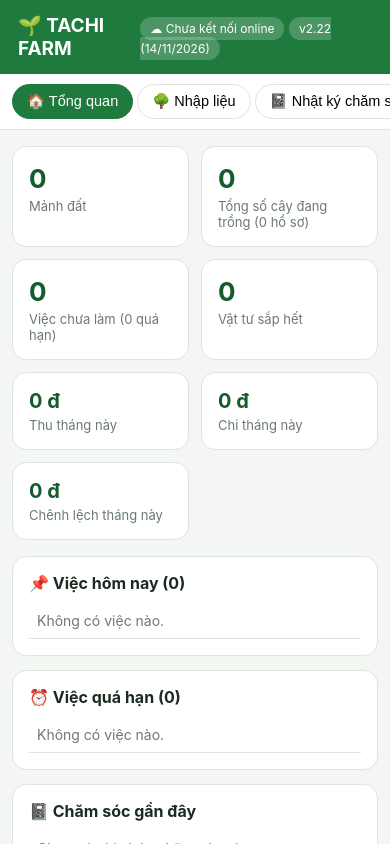
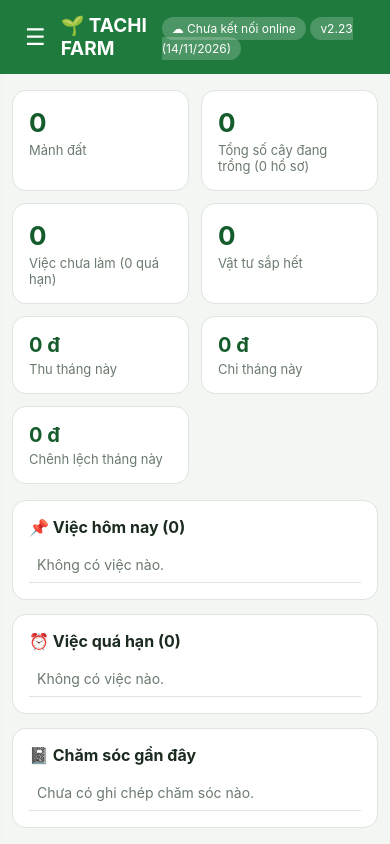
Before and after one commit to tahpro/tachi-farm, a plain HTML site: page index.html in a window 390 px wide. Drawn offline with Linux system fonts and the light colour scheme.

Commit message:
Add files via upload

```diff
--- a/index.html
+++ b/index.html
@@ -3,7 +3,7 @@
 <head>
 <meta charset="UTF-8">
 <meta name="viewport" content="width=device-width, initial-scale=1.0">
-<title>TACHI FARM v2.22 - Quản Lý Nông Trại</title>
+<title>TACHI FARM v2.23 - Quản Lý Nông Trại</title>
 <style>
   :root{
     --green:#1f7a3d; --green-dark:#145c2b; --green-light:#e8f5ec;
@@ -12,7 +12,10 @@
   }
   *{box-sizing:border-box; margin:0; padding:0;}
   body{font-family:-apple-system,"Segoe UI",Roboto,Arial,sans-serif; background:var(--bg); color:var(--text);}
-  header{background:var(--green); color:#fff; padding:14px 18px; display:flex; justify-content:space-between; align-items:center; position:sticky; top:0; z-index:20;}
+  header{background:var(--green); color:#fff; padding:14px 18px; display:flex; justify-content:space-between; align-items:center; position:sticky; top:0; z-index:70;}
+  header .brand{display:flex; align-items:center; gap:8px;}
+  #menuBtn{display:none; background:transparent; border:none; color:#fff; font-size:23px; line-height:1; padding:5px 7px; cursor:pointer; border-radius:8px;}
+  #navBackdrop{display:none;}
   header h1{font-size:19px;}
   header .badge{font-size:12px; background:rgba(255,255,255,.2); padding:4px 10px; border-radius:99px;}
   .layout{display:flex; align-items:flex-start; max-width:1360px; margin:0 auto;}
@@ -23,8 +26,12 @@
   main{flex:1; min-width:0; max-width:1060px; margin:0 auto; padding:18px 16px 60px;}
   @media(max-width:820px){
     .layout{flex-direction:column;}
-    nav{flex-direction:row; width:100%; height:auto; padding:10px 12px; overflow-x:auto; overflow-y:hidden; border-right:none; border-bottom:1px solid var(--border);}
-    nav button{width:auto; white-space:nowrap; border:1px solid var(--border); border-radius:99px; padding:8px 14px; background:#fff;}
+    #menuBtn{display:inline-block;}
+    nav{position:fixed; left:0; top:0; width:min(78vw,300px); height:100vh; height:100dvh; padding:66px 10px 14px; flex-direction:column; overflow-y:auto; overflow-x:hidden; transform:translateX(-105%); transition:transform .25s ease; z-index:60; box-shadow:2px 0 16px rgba(0,0,0,.2);}
+    body.nav-open nav{transform:translateX(0);}
+    nav button{width:100%; white-space:normal; text-align:left;}
+    #navBackdrop{position:fixed; inset:0; background:rgba(0,0,0,.45); z-index:55;}
+    body.nav-open #navBackdrop{display:block;}
     main{width:100%; padding:16px 12px 60px;}
   }
   .grid{display:grid; grid-template-columns:repeat(auto-fit,minmax(160px,1fr)); gap:12px; margin-bottom:16px;}
@@ -83,12 +90,13 @@
 </head>
 <body>
 <header>
-  <h1>🌱 TACHI FARM</h1>
-  <span><span class="badge" id="syncStatus">☁ Chưa kết nối online</span> <span class="badge" id="appBadge">v2.22 (14/11/2026)</span></span>
+  <span class="brand"><button id="menuBtn" onclick="toggleNav()" aria-label="Mở menu điều hướng">☰</button><h1>🌱 TACHI FARM</h1></span>
+  <span><span class="badge" id="syncStatus">☁ Chưa kết nối online</span> <span class="badge" id="appBadge">v2.23 (14/11/2026)</span></span>
 </header>
 <div id="weatherBar" style="display:none;background:#dff0e4;border-bottom:1px solid var(--border);padding:8px 14px;font-size:13.5px;color:var(--green-dark)"></div>
 <div class="layout">
 <nav id="nav"></nav>
+<div id="navBackdrop" onclick="closeNav()"></div>
 <main id="app"></main>
 </div>
 
@@ -288,7 +296,7 @@ const MODULES = {
 /* ===== Giao diện & điều hướng ===== */
 const cache = { zones: [], crops: [], plantings: [], seasons: [], tasks: [], inventory: [], finances: [], care_logs: [], periods: [], stock_ins: [], photos: [], special_trees: [], harvests: [], stock_checks: [], workers: [], work_logs: [], worker_payments: [] };
 let currentView = "dashboard";
-const APP_VERSION = "v2.22 (14/11/2026)";
+const APP_VERSION = "v2.23 (14/11/2026)";
 let editing = null; // {store, id}
 
 const VIEWS = [
@@ -352,7 +360,9 @@ function renderNav() {
   document.getElementById("nav").innerHTML = VIEWS.map(v =>
     `<button class="${currentView === v.id ? "active" : ""}" onclick="go('${v.id}')">${v.icon} ${v.title}</button>`).join("");
 }
-function go(view) { currentView = view; renderNav(); render(); }
+function go(view) { currentView = view; closeNav(); renderNav(); render(); }
+function toggleNav() { document.body.classList.toggle("nav-open"); }
+function closeNav() { document.body.classList.remove("nav-open"); }
 
 async function reload() { for (const s of STORES) cache[s] = await FarmDB.all(s); }
 async function render() { await reload(); if (currentView === "dashboard") renderDashboard(); else if (currentView === "data") renderData(); else if (currentView === "garden") renderGarden(); else if (currentView === "care") renderCare(); else if (currentView === "finances") renderFinances(); else if (currentView === "inventory") renderInventory(); else if (currentView === "workers") renderWorkers(); else if (currentView === "special") renderSpecial(); else if (currentView === "harvests") { currentView = "finances"; renderNav(); renderFinances(); } else if (currentView === "special_detail") renderSpecialDetail(); else if (currentView === "photos") renderPhotos(); else renderList(currentView); }
```
